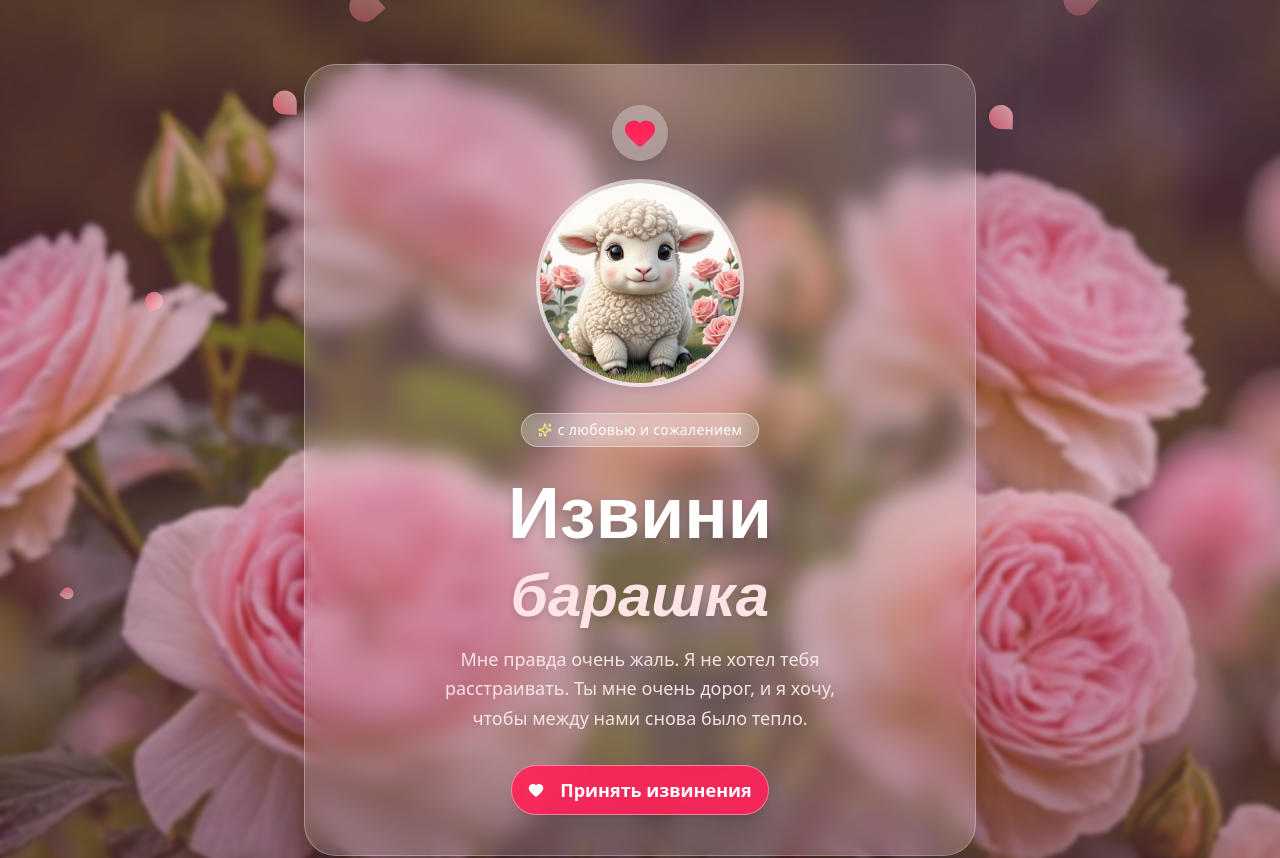
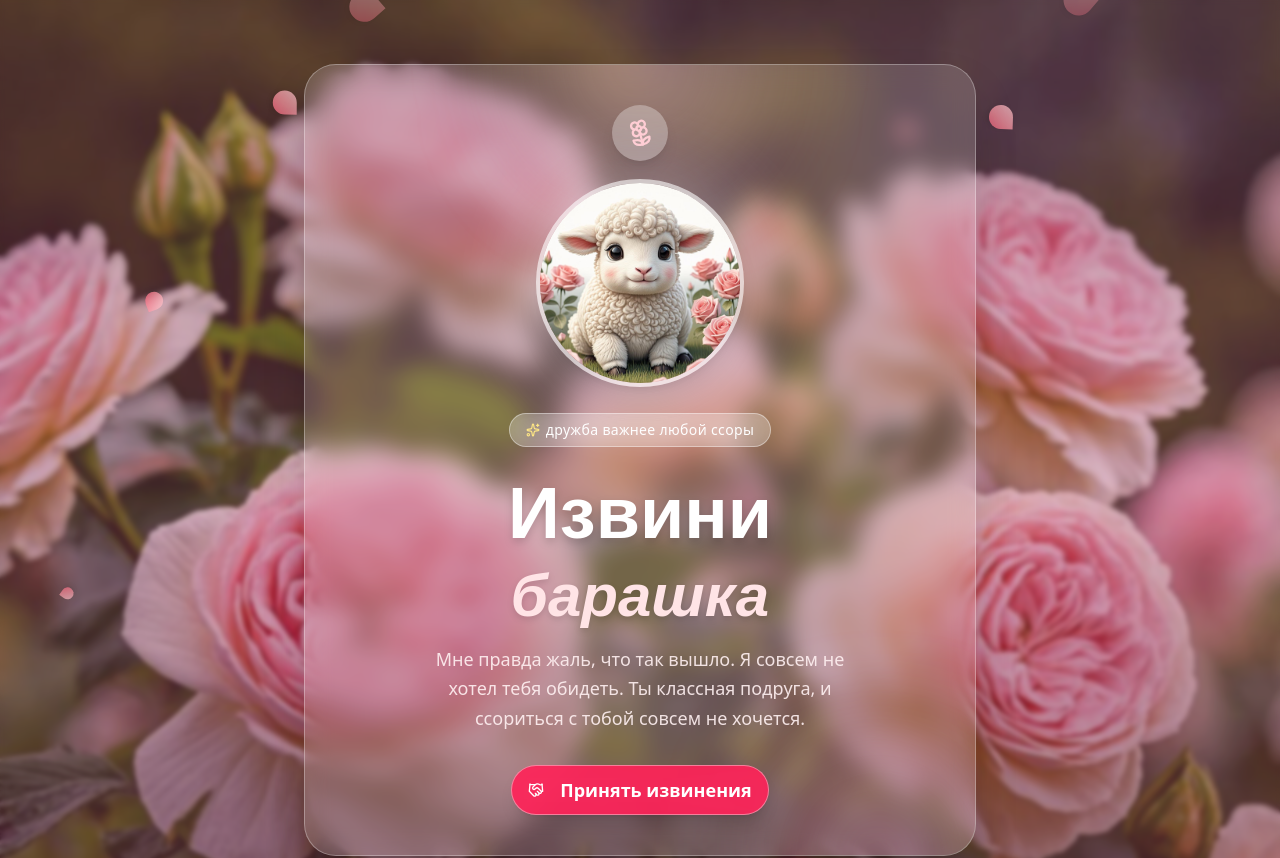
Before and after one commit to GodBless133/izvini-barashka, a Next.js app: page / in a window 1280 px wide. Shown: the top 858 px of the page. Built offline with nearby package versions, Linux system fonts and the light colour scheme.

Commit message:
9970c9e5-18f8-43cb-abd4-3468c80b0d7c

```diff
--- a/src/app/page.tsx
+++ b/src/app/page.tsx
@@ -2,7 +2,7 @@
 
 import { useState } from 'react'
 import { motion, AnimatePresence } from 'framer-motion'
-import { Heart, Sparkles } from 'lucide-react'
+import { Flower2, Handshake, Smile, Sparkles } from 'lucide-react'
 import { Button } from '@/components/ui/button'
 
 export default function Home() {
@@ -43,7 +43,7 @@ export default function Home() {
             <div className="pointer-events-none absolute -bottom-24 right-0 h-48 w-48 rounded-full bg-pink-300/30 blur-3xl" />
 
             <div className="relative flex flex-col items-center text-center">
-              {/* Иконка-сердечко */}
+              {/* Иконка-цветок */}
               <motion.div
                 initial={{ opacity: 0, scale: 0 }}
                 animate={{ opacity: 1, scale: 1 }}
@@ -51,10 +51,10 @@ export default function Home() {
                 className="mb-5 flex h-14 w-14 items-center justify-center rounded-full bg-white/30 shadow-lg"
               >
                 <motion.div
-                  animate={{ scale: [1, 1.18, 1] }}
-                  transition={{ duration: 1.6, repeat: Infinity, ease: 'easeInOut' }}
+                  animate={{ rotate: [0, 15, -15, 0] }}
+                  transition={{ duration: 3.2, repeat: Infinity, ease: 'easeInOut' }}
                 >
-                  <Heart className="h-7 w-7 fill-rose-500 text-rose-500" />
+                  <Flower2 className="h-7 w-7 text-rose-200" />
                 </motion.div>
               </motion.div>
 
@@ -83,7 +83,7 @@ export default function Home() {
                 className="mb-4 inline-flex items-center gap-1.5 rounded-full border border-white/40 bg-white/20 px-4 py-1.5 text-xs font-medium tracking-wide text-white backdrop-blur-sm sm:text-sm"
               >
                 <Sparkles className="h-3.5 w-3.5 text-amber-200" />
-                <span>с любовью и сожалением</span>
+                <span>дружба важнее любой ссоры</span>
               </motion.div>
 
               {/* Главный текст */}
@@ -104,8 +104,9 @@ export default function Home() {
                     </h2>
 
                     <p className="mt-6 max-w-md text-base leading-relaxed text-rose-50/90 sm:text-lg">
-                      Мне правда очень жаль. Я не хотел тебя расстраивать.
-                      Ты мне очень дорог, и я хочу, чтобы между нами снова было тепло.
+                      Мне правда жаль, что так вышло. Я совсем не хотел тебя
+                      обидеть. Ты классная подруга, и ссориться с тобой совсем не
+                      хочется.
                     </p>
 
                     <motion.div
@@ -118,7 +119,7 @@ export default function Home() {
                         size="lg"
                         className="rounded-full border border-white/40 bg-rose-500/90 px-8 py-6 text-base font-semibold text-white shadow-lg backdrop-blur-sm transition-colors hover:bg-rose-500 sm:text-lg"
                       >
-                        <Heart className="mr-2 h-5 w-5 fill-white" />
+                        <Handshake className="mr-2 h-5 w-5" />
                         Принять извинения
                       </Button>
                     </motion.div>
@@ -136,13 +137,13 @@ export default function Home() {
                       transition={{ type: 'spring', stiffness: 200, damping: 10 }}
                       className="mb-4 flex h-16 w-16 items-center justify-center rounded-full bg-rose-100 shadow-lg"
                     >
-                      <Heart className="h-8 w-8 fill-rose-500 text-rose-500" />
+                      <Smile className="h-8 w-8 text-rose-500" />
                     </motion.div>
                     <h2 className="font-serif text-4xl font-bold text-white drop-shadow-lg sm:text-5xl">
-                      Спасибо! 💗
+                      Спасибо! 🤗
                     </h2>
                     <p className="mt-4 max-w-md text-base leading-relaxed text-rose-50/90 sm:text-lg">
-                      Ты самый понимающий барашек на свете. Обещаю быть нежнее.
+                      Ты лучшая подруга! Давай больше не ссориться 🤝
                     </p>
                     <button
                       onClick={() => setAccepted(false)}
```
